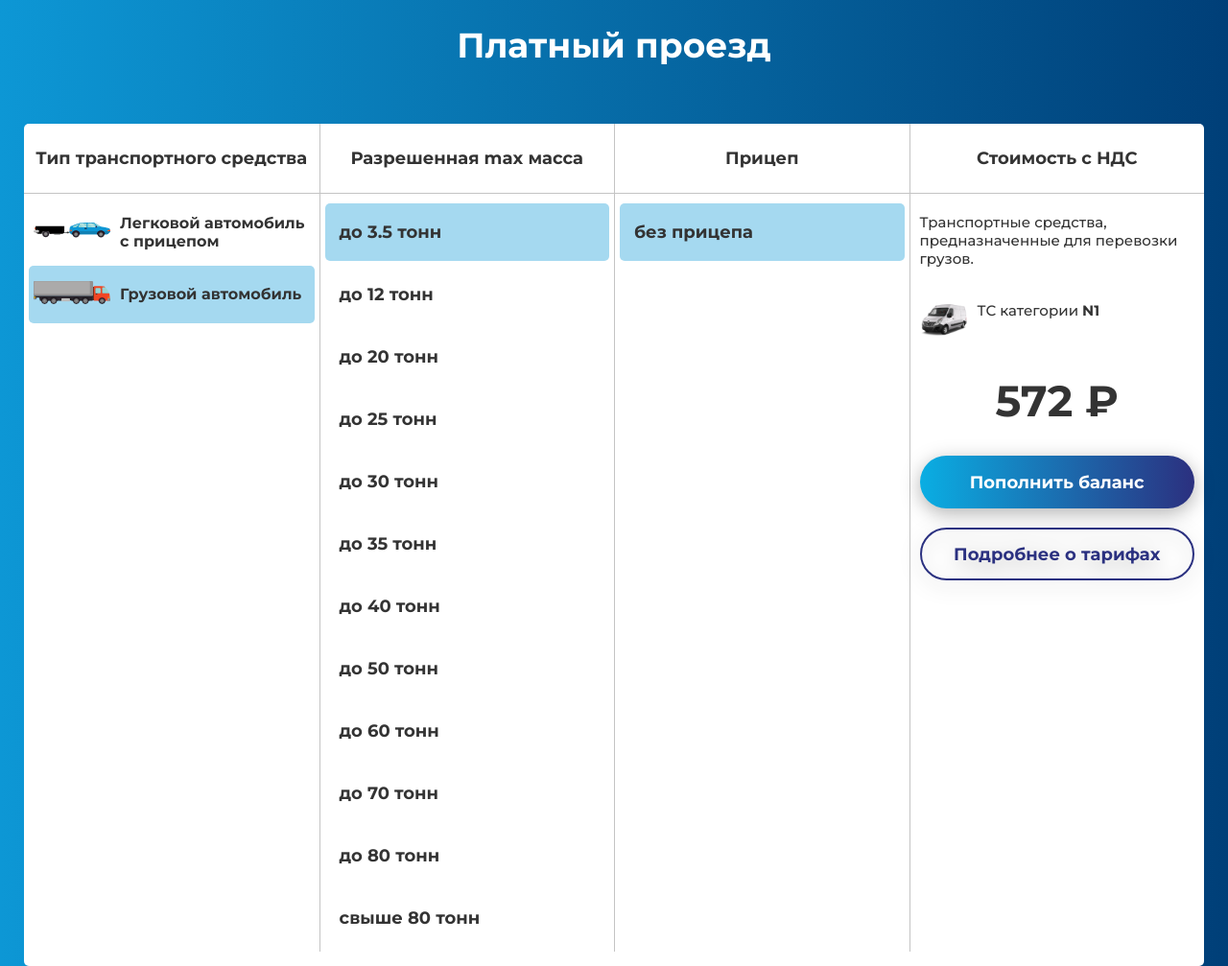
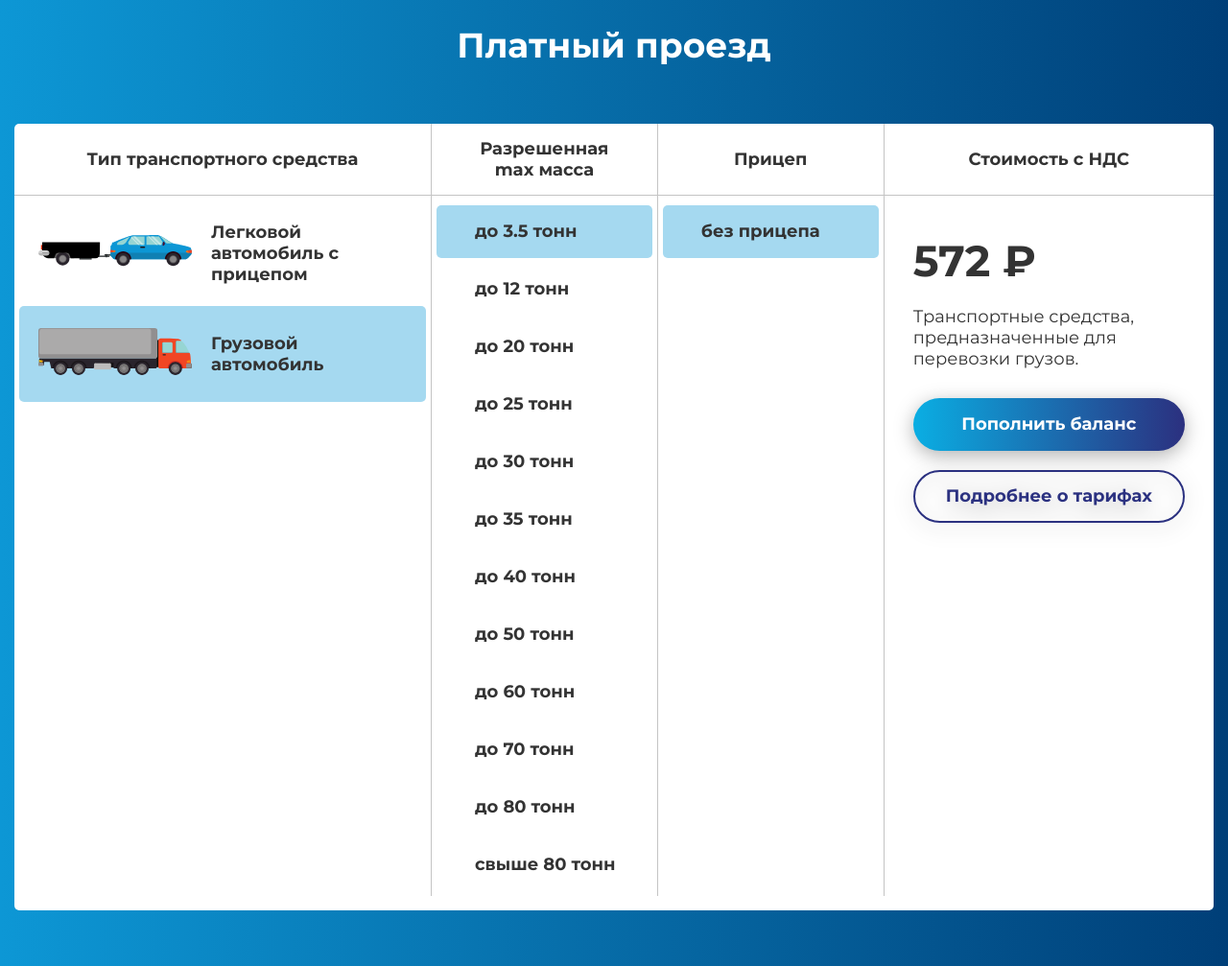
Before and after one commit to kselor/kselor.github.io, a plain HTML site: page PVP/index.html in a window 1280 px wide. Shown: the part 1760-2767 px from the top of the page at 96% size. Drawn offline with Linux system fonts and the light colour scheme.

Commit message:
Add files via upload

```diff
--- a/PVP/index.html
+++ b/PVP/index.html
@@ -152,7 +152,7 @@
                         </div>
 
                         <div class="calculator_item">
-                            <div class="calculator_item_title">Разрешенная max масса</div>
+                            <div class="calculator_item_title">Разрешенная <br> max масса</div>
                             <ul>
                                 <li class="calculator_option active" value="572">
                                     <div class="calculator_option_title">до 3,5 тонн</div>
@@ -248,22 +248,17 @@
                         <div class="calculator_item">
                             <div class="calculator_item_title">Стоимость с НДС</div>
                             <div class="calculator_order">
+
+                                <div class="calculator_order_price">16 271 ₽</div>
+
                                 <div class="calculator_order_descr">Транспортные средства, предназначенные для перевозки
                                     грузов</div>
-                                <ul>
-                                    <li class="calculator_order_item">
-                                        <div class="calculator_order_icon"><img
-                                                src="img/icons/calculator/calc_order_M1.png" alt=""></div>
-                                        <div class="calculator_order_title">ТС категории <span>M1</span></div>
-                                    </li>
-                                    <li class="calculator_order_item">
-                                        <div class="calculator_order_icon"><img
-                                                src="img/icons/calculator/calc_order1.png" alt=""></div>
-                                        <div class="calculator_order_title">Прицеп категории <span>O1</span></div>
-                                        <div class="calculator_order_value">1 шт</div>
-                                    </li>
-                                </ul>
-                                <div class="calculator_order_price">16 271 ₽</div>
+
+                                    <div class="calculator_order_item">
+                                        <div class="calculator_order_value">1</div>
+                                        <div class="calculator_order_weight">до 3.5 тонн</div>
+                                    </div>
+
                                 <div class="calculator_order_btn">
                                     <button class="btn">Пополнить баланс</button>
                                     <button class="btn btn_no-bg">Подробнее о тарифах</button>
--- a/PVP/js/calculator.js
+++ b/PVP/js/calculator.js
@@ -22,11 +22,8 @@ $(document).ready(function () {
                 optionTrailer.detach().removeClass('active');
                 optionTrailer.eq(1).appendTo($('.calculator_item:eq(6)')).trigger('click');
                 optionCount.css('display', 'none');
-                $('.calculator_order_title:eq(0)').find('span').html('M1')
-                $('.calculator_order_icon:eq(0)').html('<img src="img/icons/calculator/calc_order_M1.png" alt="">')
-                $('.calculator_order_title:eq(1)').find('span').html('O1, O2')
-                $('.calculator_order_item:eq(1)').css('display', 'flex')
                 $('.calculator_order_descr').html('Транспортные средства, используемые для перевозки пассажиров и имеющие, помимо места водителя, не более восьми мест для сидения.')
+                $('.calculator_order_weight').html($('.calculator_item:eq(6) .calculator_option_title').eq(i).text())
             } else {
                 optionTrailer.detach().removeClass('active');
                 optionWeight.appendTo($('.calculator_item:eq(5)')).eq(0).html('до 3.5 тонн').val('572').trigger('click');
@@ -104,24 +101,18 @@ $(document).ready(function () {
 
 
             if (i == 0) {
-                $('.calculator_order_item:eq(1)').css('display', 'none')
+                $('.calculator_order_item').css('display', 'none')
             }
 
-            if (i == 1) {
-                $('.calculator_order_title:eq(1)').find('span').html('O1, O2')
-                $('.calculator_order_item:eq(1)').css('display', 'flex')
+            if(i > 0){
+                $('.calculator_order_item').css('display', 'flex')
+                $('.calculator_order_weight').html($('.calculator_item:eq(6) .calculator_option_title').eq(i).text())
             }
 
-            if(i > 1){
-                $('.calculator_order_title:eq(1)').find('span').html('O3')
-                $('.calculator_order_item:eq(1)').css('display', 'flex')
+            $('.calculator_order_value').html(totalCount + ' прицеп')
+            if(totalCount > 1){
+            $('.calculator_order_value').html(totalCount + ' прицепа')
             }
-            if(i > 2){
-                $('.calculator_order_title:eq(1)').find('span').html('O4')
-                $('.calculator_order_item:eq(1)').css('display', 'flex')
-            }
-
-            $('.calculator_order_value').html(totalCount + ' шт')
         });
     });
 
--- a/PVP/sass/_calculator.scss
+++ b/PVP/sass/_calculator.scss
@@ -2,8 +2,11 @@
     background: linear-gradient(89.95deg, #0D97D5 0.06%, #003F78 99.96%);
     padding: 60px 0;
 
+    .container{
+        max-width: 1355px;
+    }
+
     &_section_free {
-
         .calculator_items {
             background: #fff;
             border-radius: 5px;
@@ -50,8 +53,8 @@
     }
 
     &_section_paid {
+
         margin-top: 60px;
-
         .title {
             margin-bottom: 60px;
         }
@@ -64,25 +67,33 @@
         }
 
         .calculator_item {
-            width: 25%;
+            width: 250px;
             border-left: 1px solid #C4C4C4;
 
 
             &:first-child {
+                width: 460px;
                 border-left: 0;
                 .calculator_option {
-                    padding: 15px 5px;
-                    font-size: 16px;
+                    height: 100px;
+                    padding: 0 20px;
                     justify-content: start;
                 }
             }
 
+            &:last-child{
+               width: 365px;
+            }
+
             &_title {
+                display: flex;
+                align-items: center;
+                justify-content: center;
                 font-weight: bold;
                 font-size: 18px;
                 color: #333;
                 border-bottom: 1px solid #C4C4C4;
-                padding: 25px 0;
+                height: 75px;
                 text-align: center;
                 margin-bottom: 10px;
             }
@@ -94,8 +105,8 @@
 
         .calculator_option {
             list-style: none;
-            padding: 0 15px;
-            height: 60px;
+            padding: 0 15px 0 40px;
+            height: 55px;
             display: flex;
             align-items: center;
             justify-content: space-between;
@@ -109,8 +120,8 @@
             &_icon {
 
                 img {
-                    width: 80px;
-                    margin-right: 10px;
+                    width: 160px;
+                    margin-right: 20px;
                 }
             }
 
@@ -124,7 +135,9 @@
             &_count {
                 display: flex;
                 align-items: center;
+                font-weight: 800;
                 pointer-events: painted;
+
 
                 .plus {
                     font-size: 24px;
@@ -144,50 +157,39 @@
     }
 
     &_order {
-        padding: 0 10px;
-        margin-top: 20px;
+        padding: 0 30px;
+        margin-top: 40px;
 
         &_descr {
-            font-weight: 500;
-            font-size: 15px;
+            font-weight: normal;
+            font-size: 18px;
             color: #333;
             margin-bottom: 20px;
         }
 
         &_item{
             display: flex;
-            padding: 15px 0;
         }
 
-        &_title {
-            font-weight: 500;
-            font-size: 15px;
+        &_weight {
+            font-weight: normal;
+            font-size: 18px;
             color: #333;
-
-            span {
-                font-weight: 700;
-            }
-        }
-
-        &_icon {
-            margin-right: 10px;
-            img {
-                width: 50px;
-            }
+            text-align: left;
+            margin-bottom: 50px;
         }
 
         &_value {
-            font-weight: 500;
-            font-size: 16px;
-            color: #C4C4C4;
-            width: 30%;
-            text-align: right;
+            font-weight: normal;
+            font-size: 18px;
+            text-align: left;
+            margin-right: 5px;
         }
 
         &_price {
             font-weight: bold;
             font-size: 45px;
-            text-align: center;
+            text-align: left;
             color: #333;
             margin: 20px 0;
         }
```
Also changed, not shown: PVP/css/style.css, 1 other file.
